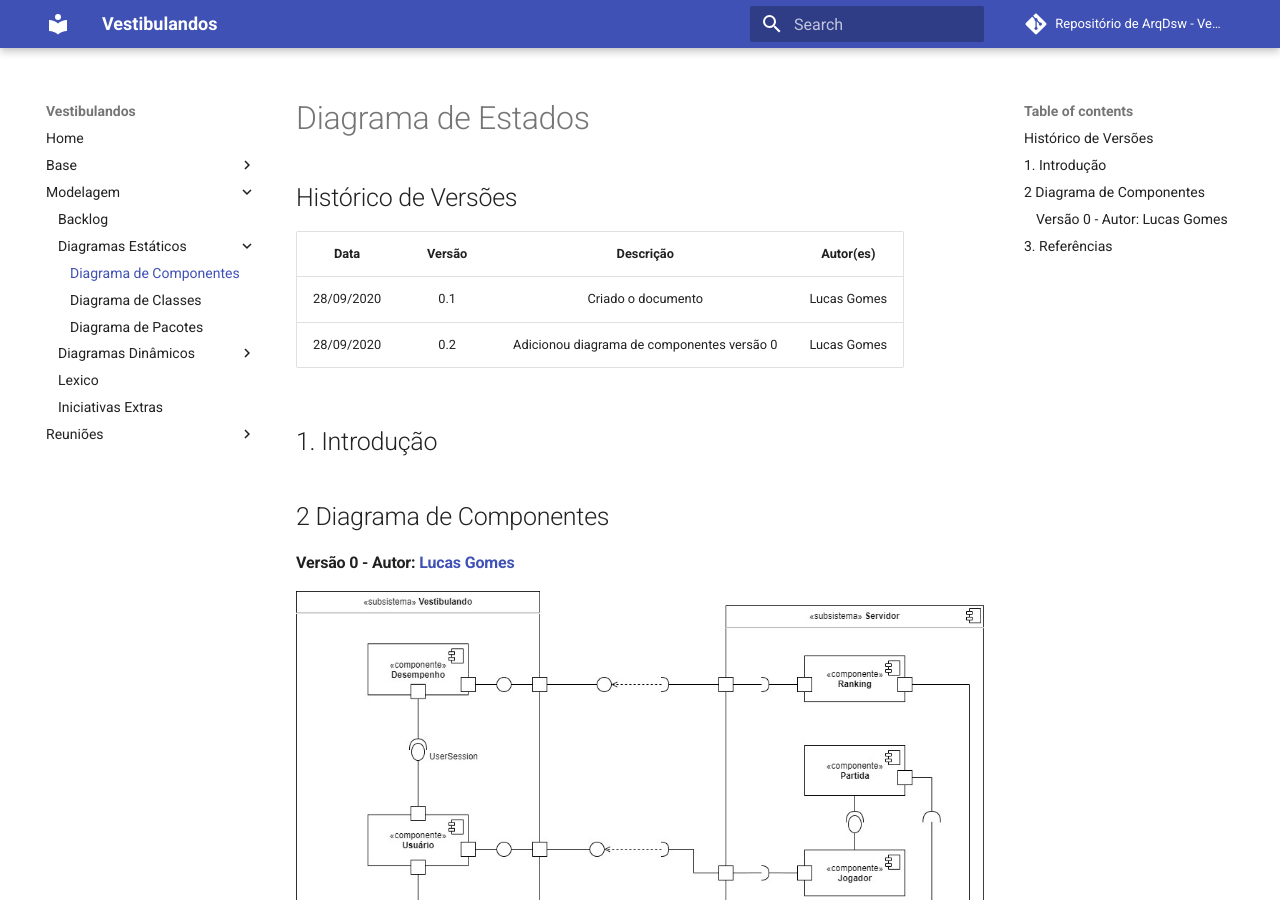
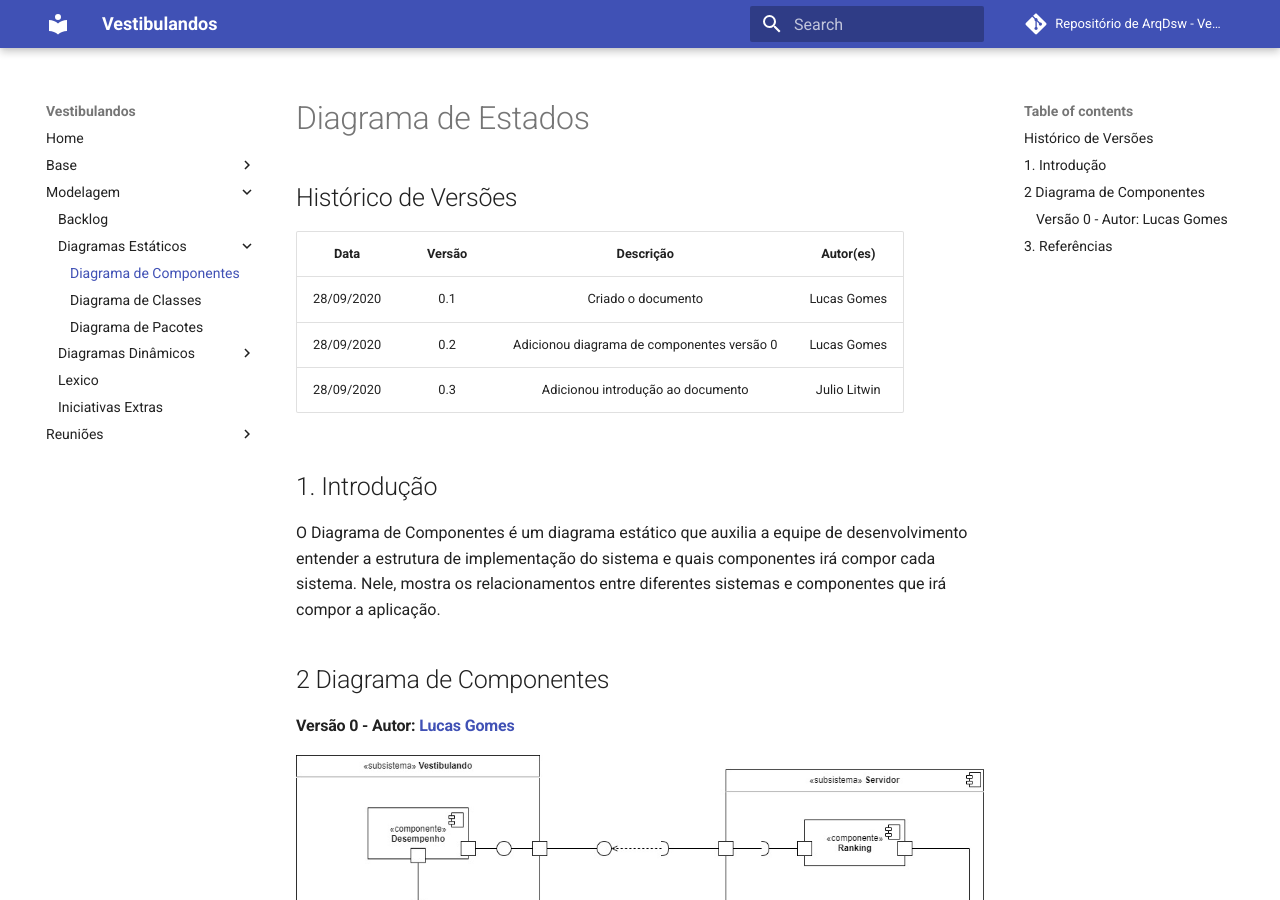
Before and after one commit to UnBArqDsw/2020.1_G4_Vestibulandos, an MkDocs documentation site: the page built from docs/modelagem/diagramas_estaticos/diagrama_de_componentes.md, in a window 1280 px wide and 900 px high. Built offline with MkDocs 1.6.1 and Material for MkDocs 9.7.7, drawn with Linux system fonts in a browser that asks for light colours; comment, search, counter and statistics services are not loaded.

Commit message:
Adicionado introdução ao diagrama de componentes

```diff
--- a/docs/modelagem/diagramas_estaticos/diagrama_de_componentes.md
+++ b/docs/modelagem/diagramas_estaticos/diagrama_de_componentes.md
@@ -6,9 +6,10 @@
 |:--------:|:------:|:-----------------------------:|:----------------------------------:|
 | 28/09/2020 | 0.1 | Criado o documento | Lucas Gomes |
 | 28/09/2020 | 0.2 | Adicionou diagrama de componentes versão 0 | Lucas Gomes |
+| 28/09/2020 | 0.3 | Adicionou introdução ao documento | Julio Litwin |
 
 ## 1. Introdução
-
+O Diagrama de Componentes é um diagrama estático que auxilia a equipe de desenvolvimento entender a estrutura de implementação do sistema e quais componentes irá compor cada sistema. Nele, mostra os relacionamentos entre diferentes sistemas e componentes que irá compor a aplicação.
 
 ## 2 Diagrama de Componentes
 
```
